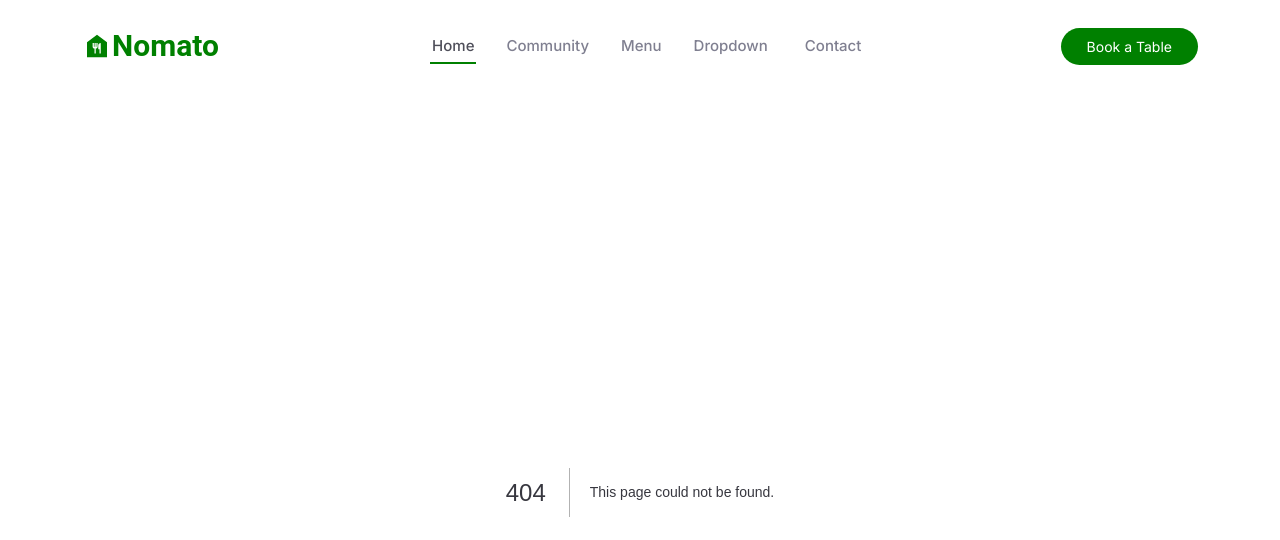
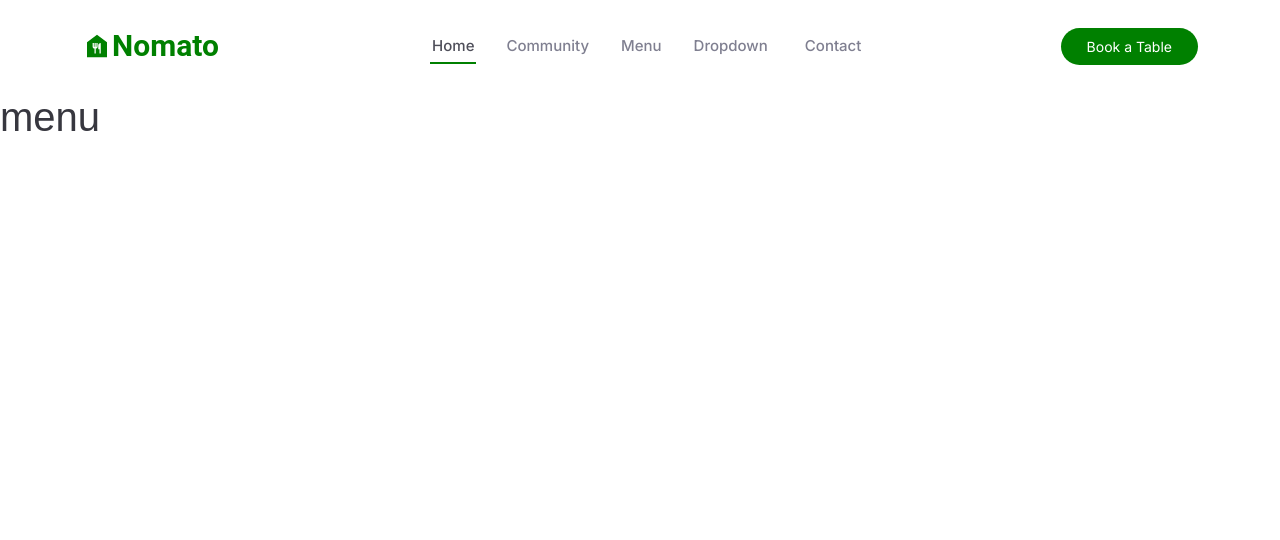
Before and after one commit to Jagadeeshftw/FlavorFrenzy, a Next.js app: page /menu in a window 1280 px wide. Before the commit this address had no page. Shown: the top 540 px of the page. Built offline with nearby package versions, Linux system fonts and the light colour scheme.

Commit message:
Adding menu route

```diff
--- /dev/null
+++ b/src/app/menu/page.tsx
@@ -0,0 +1,5 @@
+const menu = () => {
+  return <h1>menu</h1>;
+};
+
+export default menu;
```
